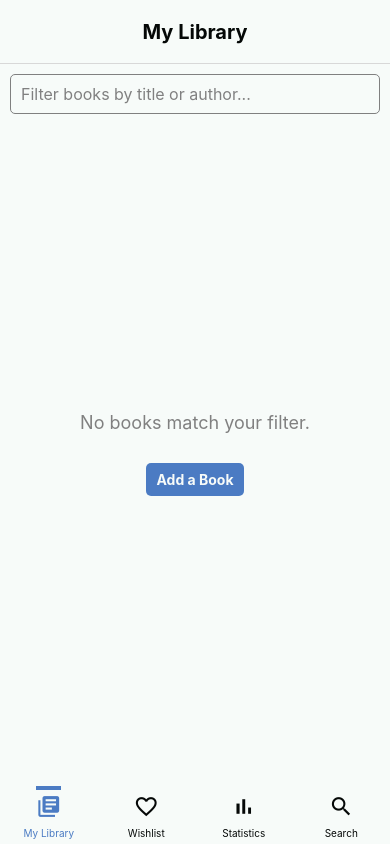
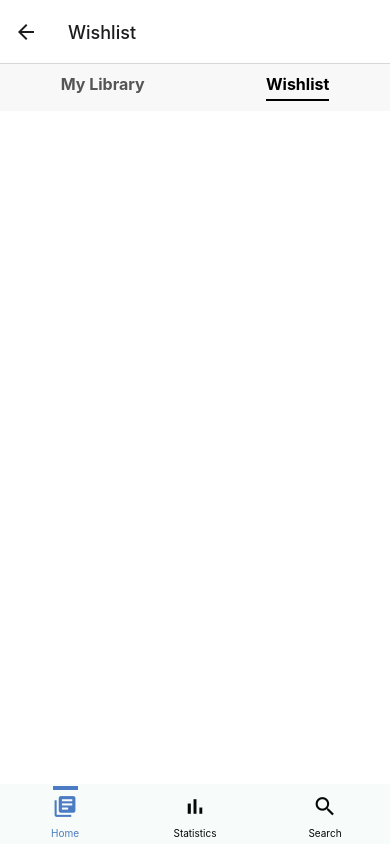
Before and after one commit to Ludde94/BookDB, a React Native app: screen /WishlistMain in a window 390 px wide. Built offline with nearby package versions, Linux system fonts and the light colour scheme.

Commit message:
moved wishlist screen and read books screen into one screen

```diff
--- a/src/Navigation.js
+++ b/src/Navigation.js
@@ -1,112 +1,31 @@
 import React from 'react';
+import { SafeAreaView, StyleSheet, View } from 'react-native';
+import { NavigationContainer } from '@react-navigation/native';
+import { createBottomTabNavigator } from '@react-navigation/bottom-tabs';
+import { createStackNavigator } from '@react-navigation/stack';
+import MaterialIcons from 'react-native-vector-icons/MaterialIcons';
+
+import ReadBooksScreen from './screens/ReadBooksScreen/ReadBooksScreen';
 import WishlistScreen from './screens/WishlistScreen/WishlistScreen';
-import { createBottomTabNavigator } from '@react-navigation/bottom-tabs';
-import { View, Text, StyleSheet, SafeAreaView } from 'react-native';
-import { NavigationContainer } from '@react-navigation/native';
-import { createStackNavigator } from '@react-navigation/stack';
-import ReadBooksScreen from './screens/ReadBooksScreen/ReadBooksScreen';
 import AddBookScreen from './screens/AddBookScreen/AddBookScreen';
 import BookDetailScreen from './screens/BookDetailScreen/BookDetailScreen';
-import colors from './themes';
 import Scanner from './screens/ScannerScreen/ScannerScreen';
-import MaterialIcons from 'react-native-vector-icons/MaterialIcons';
 import EditBookScreen from './screens/EditBookScreen/EditBookScreen';
 import StatisticsScreen from './screens/StatisticsScreen/StatisticsScreen';
+import colors from './themes';
 
 const Tab = createBottomTabNavigator();
-
-const AddBookStack = createStackNavigator();
-const WishlistStack = createStackNavigator();
-const ReadBooksStack = createStackNavigator();
-const StatisticsStack = createStackNavigator();
-
-function stackScreenOptions(title) {
-  return {
-    headerTitle: title,
-    headerTitleAlign: 'center',
-    headerStyle: {
-      backgroundColor: colors.background,
-    },
-    headerTintColor: colors.text,
-    headerTitleStyle: styles.header,
-  };
-}
-
-function AddBookStackScreen() {
-  return (
-    <AddBookStack.Navigator>
-      <AddBookStack.Screen
-        name="AddBook"
-        component={AddBookScreen}
-        options={{
-          headerTitle: 'Search Books',
-          headerTitleAlign: 'center',
-          headerStyle: {
-            backgroundColor: colors.background,
-          },
-          headerTintColor: colors.text,
-          headerTitleStyle: styles.header,
-          headerShown: false  // Ensures no header is displayed for the search screen
-        }}
-      />
-      <AddBookStack.Screen
-        name="BookDetails"
-        component={BookDetailScreen}
-        options={stackScreenOptions('Book Details')}
-      />
-      <AddBookStack.Screen
-        name="Scanner"
-        component={Scanner}
-        options={stackScreenOptions('Scan Book Barcode')}
-      />
-    </AddBookStack.Navigator>
-  );
-}
-
-function WishlistStackScreen() {
-  return (
-    <WishlistStack.Navigator>
-      <WishlistStack.Screen
-        name="WishlistMain"
-        component={WishlistScreen}
-        options={stackScreenOptions('Wishlist')}
-      />
-      <WishlistStack.Screen
-        name="EditBook"
-        component={EditBookScreen}
-        options={stackScreenOptions('Edit Book')}
-      />
-    </WishlistStack.Navigator>
-  );
-}
+const Stack = createStackNavigator();
 
 function ReadBooksStackScreen() {
   return (
-
-    <ReadBooksStack.Navigator>
-      <ReadBooksStack.Screen
-        name="ReadBooksMain"
-        component={ReadBooksScreen}
-        options={stackScreenOptions('My Library')}
-      />
-      <ReadBooksStack.Screen
-        name="EditBook"
-        component={EditBookScreen}
-        options={stackScreenOptions('Edit Book')}
-      />
-    </ReadBooksStack.Navigator>
-  );
-}
-
-function StatisticsStackScreen() {
-  return (
-    <StatisticsStack.Navigator>
-      <StatisticsStack.Screen
-        name="StatisticsMain"
-        component={StatisticsScreen}
-        options={stackScreenOptions('Library Statistics')}
-      />
-    </StatisticsStack.Navigator>
+    <Stack.Navigator>
+      <Stack.Screen name="ReadBooksMain" component={ReadBooksScreen} options={{ title: 'My Library' }} />
+      <Stack.Screen name="WishlistMain" component={WishlistScreen} options={{ title: 'Wishlist' }} />
+      <Stack.Screen name="EditBook" component={EditBookScreen} options={{ title: 'Edit Book' }} />
+      <Stack.Screen name="BookDetails" component={BookDetailScreen} options={{ title: 'Book Details' }} />
+      <Stack.Screen name="Scanner" component={Scanner} options={{ title: 'Scan Book Barcode' }} />
+    </Stack.Navigator>
   );
 }
 
@@ -118,18 +37,14 @@ function Navigation() {
           screenOptions={({ route }) => ({
             tabBarIcon: ({ focused, color, size }) => {
               let iconName;
-              if (route.name === 'My Library') {
-                iconName = 'library-books';
-              } else if (route.name === 'Wishlist') {
-                iconName = 'favorite-border';
-              } else if (route.name === 'Search') {
-                iconName = 'search';
-              } else if (route.name === 'Statistics') {
-                iconName = 'bar-chart';
+              switch (route.name) {
+                case 'Home': iconName = 'library-books'; break;
+                case 'Search': iconName = 'search'; break;
+                case 'Statistics': iconName = 'bar-chart'; break;
+                default: iconName = 'layers'; break;
               }
-              // Icon container ensures alignment and visibility tweaks for the icon
               return (
-                <View style={{ width: '100%', alignItems: 'center', justifyContent: 'center', paddingTop: 0 }}>
+                <View style={{ width: '100%', alignItems: 'center', justifyContent: 'center' }}>
                   {focused && <View style={styles.activeTabIndicator} />}
                   <MaterialIcons name={iconName} size={size} color={color} />
                 </View>
@@ -140,26 +55,9 @@ function Navigation() {
             tabBarStyle: styles.tabBar,
           })}
         >
-          <Tab.Screen
-            name="My Library"
-            component={ReadBooksStackScreen}
-            options={{ headerShown: false }}  // Ensures the tab navigator does not show a header
-          />
-          <Tab.Screen
-            name="Wishlist"
-            component={WishlistStackScreen}
-            options={{ headerShown: false }}  // Same as above
-          />
-          <Tab.Screen
-            name="Statistics"
-            component={StatisticsStackScreen}
-            options={{ headerShown: false }}  // Same as above
-          />
-          <Tab.Screen
-            name="Search"
-            component={AddBookStackScreen}
-            options={{ headerShown: false }}  // Same as above
-          />
+          <Tab.Screen name="Home" component={ReadBooksStackScreen} options={{ headerShown: false }} />
+          <Tab.Screen name="Statistics" component={StatisticsScreen} options={{ headerShown: false }} />
+          <Tab.Screen name="Search" component={AddBookScreen} options={{ headerShown: false }} />
         </Tab.Navigator>
       </NavigationContainer>
     </SafeAreaView>
--- a/src/screens/ReadBooksScreen/ReadBooksScreen.js
+++ b/src/screens/ReadBooksScreen/ReadBooksScreen.js
@@ -1,66 +1,69 @@
-import React, { useState, useCallback } from 'react';
-import { View, Text, ScrollView, RefreshControl, TouchableOpacity } from 'react-native';
+import React, { useState, useCallback, useEffect } from 'react';
+import { View, Text, ScrollView, RefreshControl, TouchableOpacity, StyleSheet } from 'react-native';
 import { useFocusEffect } from '@react-navigation/native';
+
 import styles from './ReadBooksStyles';
-import { fetchBooksFromLibrary } from '../../db/Storage';
 import BooksCardEdit from '../../components/BookCardEdit';
-import BookFilter from '../../components/BookFilter'; // Import the new component
+import BookFilter from '../../components/BookFilter';
+import { fetchBooksFromLibrary, fetchBooksFromWantToRead } from '../../db/Storage';
+
+const TabHeader = ({ activeTab, setActiveTab }) => {
+  return (
+    <View style={styles.tabContainer}>
+      <TouchableOpacity style={styles.tab} onPress={() => setActiveTab('My Library')}>
+        <Text style={activeTab === 'My Library' ? styles.activeTabText : styles.tabText}>My Library</Text>
+        {activeTab === 'My Library' && <View style={styles.activeTabIndicator} />}
+      </TouchableOpacity>
+      <TouchableOpacity style={styles.tab} onPress={() => setActiveTab('Wishlist')}>
+        <Text style={activeTab === 'Wishlist' ? styles.activeTabText : styles.tabText}>Wishlist</Text>
+        {activeTab === 'Wishlist' && <View style={styles.activeTabIndicator} />}
+      </TouchableOpacity>
+    </View>
+  );
+};
 
 export default function ReadBooksScreen({ navigation }) {
   const [books, setBooks] = useState([]);
-  const [filteredBooks, setFilteredBooks] = useState([]);
   const [refreshing, setRefreshing] = useState(false);
+  const [activeTab, setActiveTab] = useState('My Library');
 
   const loadBooks = async () => {
-    const fetchedBooks = await fetchBooksFromLibrary();
-    setBooks(fetchedBooks);
-    setFilteredBooks(fetchedBooks); // Initialize filteredBooks
+    if (activeTab === 'My Library') {
+      const fetchedBooks = await fetchBooksFromLibrary();
+      setBooks(fetchedBooks);
+    } else {
+      const fetchedBooks = await fetchBooksFromWantToRead();
+      setBooks(fetchedBooks);
+    }
   };
 
   useFocusEffect(
     useCallback(() => {
       loadBooks();
-    }, [])
+    }, [activeTab])
   );
 
-  const onRefresh = useCallback(async () => {
+  const onRefresh = async () => {
     setRefreshing(true);
     await loadBooks();
     setRefreshing(false);
-  }, []);
-
-  const handleFilter = (text) => {
-    const lowercasedFilter = text.toLowerCase();
-    const filteredData = books.filter(book => {
-      const titleMatches = book.title ? book.title.toLowerCase().includes(lowercasedFilter) : false;
-      const authorMatches = book.authors ? book.authors.some(author => author.toLowerCase().includes(lowercasedFilter)) : false;
-      return titleMatches || authorMatches;
-    });
-    setFilteredBooks(filteredData);
   };
-
-
 
   return (
     <View style={styles.container}>
-      <BookFilter onFilter={handleFilter} />
+      <TabHeader activeTab={activeTab} setActiveTab={setActiveTab} />
       <ScrollView
         style={styles.bookList}
         contentContainerStyle={{ flexGrow: 1 }}
-        refreshControl={
-          <RefreshControl refreshing={refreshing} onRefresh={onRefresh} />
-        }
+        refreshControl={<RefreshControl refreshing={refreshing} onRefresh={onRefresh} />}
       >
-        {filteredBooks.length > 0 ? (
-          filteredBooks.map((book, index) => (
+        {books.length > 0 ? (
+          books.map((book, index) => (
             <BooksCardEdit key={index} book={book} navigation={navigation} />
           ))
         ) : (
           <View style={styles.emptyContainer}>
-            <Text style={styles.emptyText}>No books match your filter.</Text>
-            <TouchableOpacity style={styles.addButton} onPress={() => navigation.navigate('Search')}>
-              <Text style={styles.addButtonText}>Add a Book</Text>
-            </TouchableOpacity>
+            <Text style={styles.emptyText}>No books found.</Text>
           </View>
         )}
       </ScrollView>
--- a/src/screens/ReadBooksScreen/ReadBooksStyles.js
+++ b/src/screens/ReadBooksScreen/ReadBooksStyles.js
@@ -4,41 +4,43 @@ import colors from '../../themes'; // Ensure this is the correct path
 export default StyleSheet.create({
   container: {
     flex: 1,
-    backgroundColor: colors.background, // Ensure background complements your title color
+    backgroundColor: colors.background,
+  },
+  tabContainer: {
+    flexDirection: 'row',
+    justifyContent: 'space-around',
+    paddingVertical: 10,
+    backgroundColor: colors.background,
+  },
+  tab: {
+    padding: 10,
+  },
+  tabText: {
+    fontSize: 16,
+    fontWeight: 'bold',
+  },
+  activeTabText: {
+    fontSize: 16,
+    fontWeight: 'bold',
+    color: colors.text,
+  },
+  activeTabIndicator: {
+    marginTop: 5,
+    height: 2,
+    width: '100%',
+    backgroundColor: colors.primary,
   },
   bookList: {
-    paddingHorizontal: 10,
+    flex: 1,
   },
   emptyContainer: {
     flex: 1,
     justifyContent: 'center',
     alignItems: 'center',
-    padding: 20,
-  },
-  title: {
-    fontSize: 28, // Larger size for prominence
-    fontWeight: 'bold', // Bold weight for emphasis
-    color: colors.primary,
-    marginBottom: 30, // More space below the title
   },
   emptyText: {
     fontSize: 18,
-    color: colors.subtleText, // Subtle color for less important text
-    textAlign: 'center',
-    marginBottom: 20,
-  },
-  addButton: {
-    marginTop: 10,
-    paddingVertical: 8, // Increased padding for easier pressing
-    paddingHorizontal: 10,
-    borderRadius: 5,
-    backgroundColor: colors.primary, // Subtle background color
-  },
-  addButtonText: {
-    color: colors.background,
-        fontSize: 14, // Slightly larger text
-        fontWeight: 'bold',
-        textAlign: 'center',
+    color: '#555',
   },
 
 });
--- a/src/screens/WishListscreen/WishlistScreen.js
+++ b/src/screens/WishListscreen/WishlistScreen.js
@@ -1,5 +1,5 @@
 import React, { useEffect, useState, useCallback } from 'react';
-import { View, Text, StyleSheet, ScrollView, RefreshControl } from 'react-native';
+import { View, Text, StyleSheet, ScrollView, RefreshControl, TouchableOpacity } from 'react-native';
 import { useFocusEffect } from '@react-navigation/native';
 import { fetchBooksFromWantToRead } from '../../db/Storage';
 import BooksCardEdit from '../../components/BookCardEdit';
@@ -8,6 +8,7 @@ import styles from './WishlistStyles';
 export default function WishlistScreen({navigation, route }) {
   const [books, setBooks] = useState([]);
   const [refreshing, setRefreshing] = useState(false);
+  const [activeTab, setActiveTab] = useState('Wishlist');
 
   const loadBooks = async () => {
     const fetchedBooks = await fetchBooksFromWantToRead();
@@ -26,8 +27,27 @@ export default function WishlistScreen({navigation, route }) {
     setRefreshing(false);
   }, []);
 
+  const handleTabPress = (tab) => {
+    setActiveTab(tab);
+    if (tab === 'My Library') {
+      navigation.navigate('ReadBooksMain');
+    } else {
+      navigation.navigate('WishlistMain');
+    }
+  };
+
   return (
     <View style={styles.container}>
+      <View style={styles.tabContainer}>
+        <TouchableOpacity style={styles.tab} onPress={() => handleTabPress('My Library')}>
+          <Text style={activeTab === 'My Library' ? styles.activeTabText : styles.tabText}>My Library</Text>
+          {activeTab === 'My Library' && <View style={styles.activeTabIndicator} />}
+        </TouchableOpacity>
+        <TouchableOpacity style={styles.tab} onPress={() => handleTabPress('Wishlist')}>
+          <Text style={activeTab === 'Wishlist' ? styles.activeTabText : styles.tabText}>Wishlist</Text>
+          {activeTab === 'Wishlist' && <View style={styles.activeTabIndicator} />}
+        </TouchableOpacity>
+      </View>
       <ScrollView
         style={styles.bookList}
         refreshControl={
@@ -35,9 +55,8 @@ export default function WishlistScreen({navigation, route }) {
         }
       >
         {books.map((book, index) => (
-  <BooksCardEdit key={index} book={book} navigation={navigation} />
-))}
-
+          <BooksCardEdit key={index} book={book} navigation={navigation} />
+        ))}
       </ScrollView>
     </View>
   );
--- a/src/screens/WishListscreen/WishlistStyles.js
+++ b/src/screens/WishListscreen/WishlistStyles.js
@@ -4,9 +4,34 @@ import colors from '../../themes'; // Ensure this is the correct path
 export default StyleSheet.create({
   container: {
     flex: 1,
-    backgroundColor: colors.background, // Set a default background color
+    backgroundColor: '#fff',
+  },
+  tabContainer: {
+    flexDirection: 'row',
+    justifyContent: 'space-around',
+    paddingVertical: 10,
+    backgroundColor: '#f8f8f8',
+  },
+  tab: {
+    alignItems: 'center',
+  },
+  tabText: {
+    fontSize: 16,
+    fontWeight: 'bold',
+    color: '#555',
+  },
+  activeTabText: {
+    fontSize: 16,
+    fontWeight: 'bold',
+    color: '#000',
+  },
+  activeTabIndicator: {
+    marginTop: 5,
+    height: 2,
+    width: '100%',
+    backgroundColor: '#000',
   },
   bookList: {
-    paddingHorizontal: 10,
+    flex: 1,
   },
   });
```
